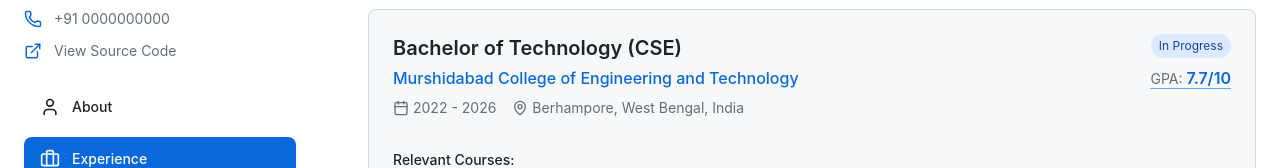
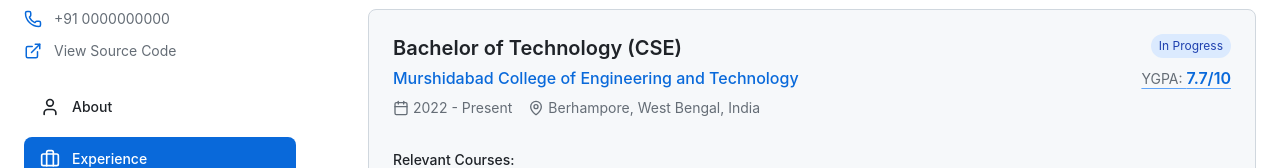
Before and after one commit to soumyajiitdas/soumyajiitdas.github.io, a React (Vite) app: page /experience in a window 1280 px wide. Shown: the part 295-463 px from the top of the page. Built offline with nearby package versions, Linux system fonts and the light colour scheme.

Commit message:
chore: update resume, fix info

```diff
--- a/src/data/data.js
+++ b/src/data/data.js
@@ -52,7 +52,7 @@
         location: "Kolkata, India • Hybrid",
         duration: "July 2025 - Dec 2025",
         startDate: "2025-07-13",
-        endDate: "present",
+        endDate: "2025-12-13",
         detailedDescription: "Completed Internship as a Full Stack Developer, contributed to end-to-end web application development. Responsibilities include designing interactive UIs with React, built robust APIs with Node.js/Express, optimized database queries, and collaborated in agile sprints to deliver production-ready features.",
         technologies: ["React", "Node.js", "MongoDB", "Express.js", "JavaScript"],
         projects: [
@@ -104,7 +104,7 @@
         degree: "Bachelor of Technology (CSE)",
         institution: "Murshidabad College of Engineering and Technology",
         location: "Berhampore, West Bengal, India",
-        duration: "2022 - 2026",
+        duration: "2022 - Present",
         startDate: "2022-08-01",
         endDate: "2026-06-30",
         status: "pursuing",
--- a/src/pages/Experience.jsx
+++ b/src/pages/Experience.jsx
@@ -53,7 +53,7 @@
                                     )}
                                     {edu.gpa && (
                                         <div className="text-right underline underline-offset-4 decoration-blue-400 dark:decoration-blue-800">
-                                            <span className="text-sm text-muted">GPA: </span>
+                                            <span className="text-sm text-muted">YGPA: </span>
                                             <span className="font-semibold text-primary">{edu.gpa}</span>
                                         </div>
                                     )}
```
Also changed, not shown: 4 other files (tests, documents, lock files or other folders).
